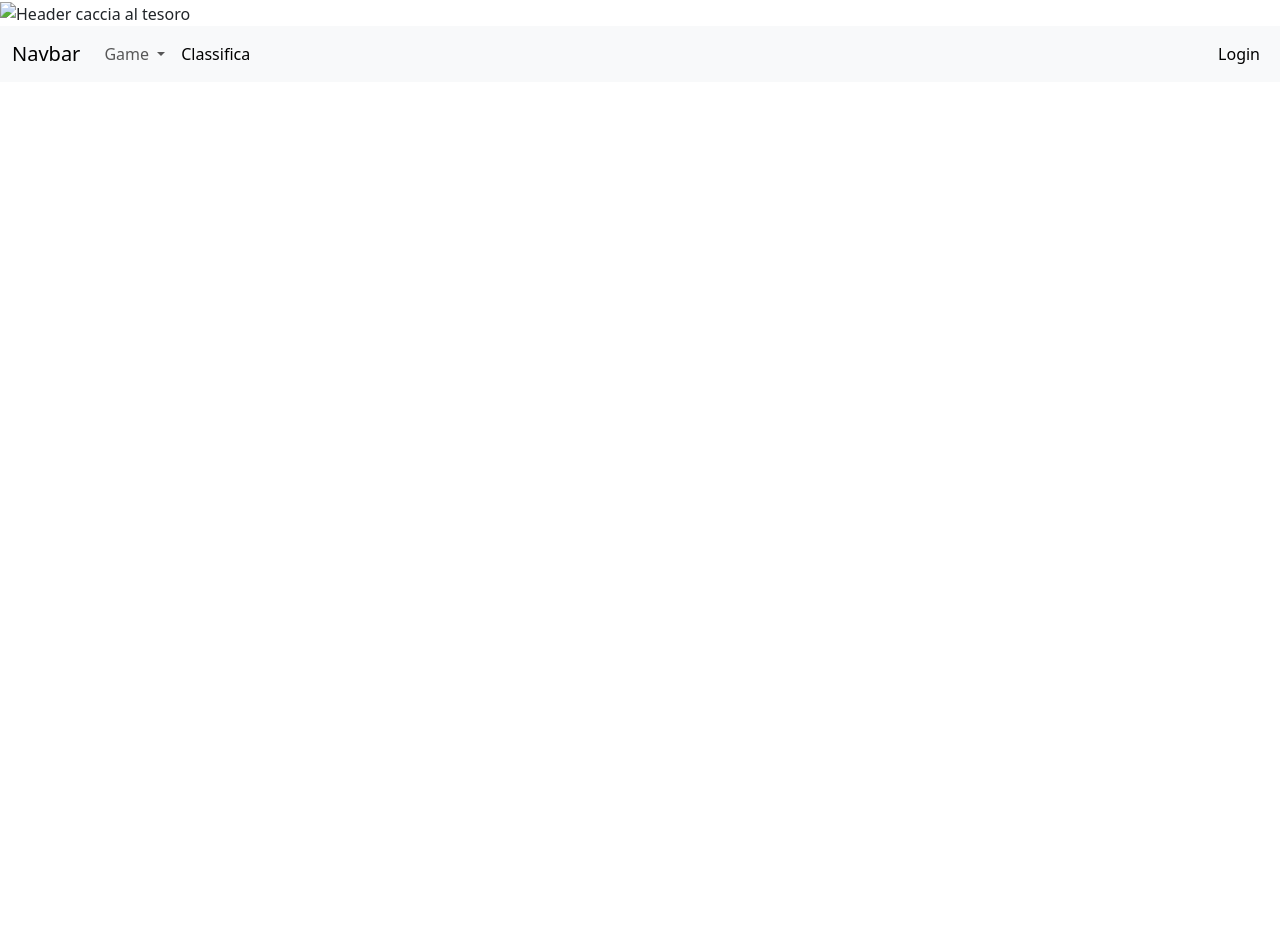
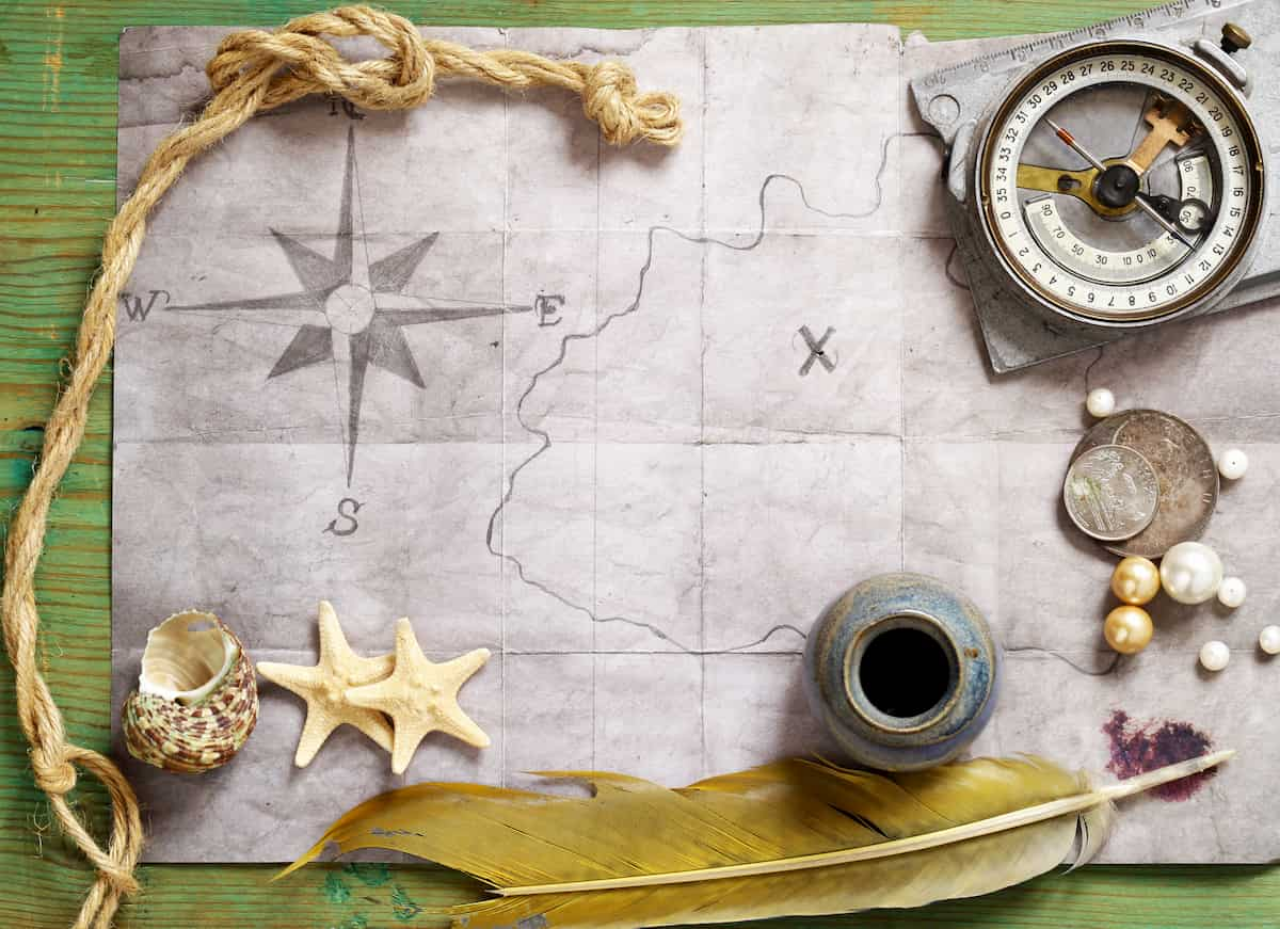
Before and after one commit to nicosimone23/CacciaAlTesoro, a website: page index.html in a window 1280 px wide. Shown: the top 929 px of the page. Before the commit the page ends 800 px from the top, so only its background shows below. Drawn offline with nearby package versions, Linux system fonts and the light colour scheme.

Commit message:
Update index.html

```diff
--- a/index.html
+++ b/index.html
@@ -8,7 +8,7 @@
   </head>
   <body>
     <script src="https://cdn.jsdelivr.net/npm/bootstrap@5.3.3/dist/js/bootstrap.bundle.min.js" integrity="sha384-YvpcrYf0tY3lHB60NNkmXc5s9fDVZLESaAA55NDzOxhy9GkcIdslK1eN7N6jIeHz" crossorigin="anonymous"></script>
-    <img src="Img/IMG_4372.jpg" class="img-fluid w-100" alt="Header caccia al tesoro" >
+    <img src="Img/IMG_4372.jpeg" class="img-fluid w-100" alt="Header caccia al tesoro" >
 
 
 <nav class="navbar navbar-expand-lg bg-body-tertiary">
```
